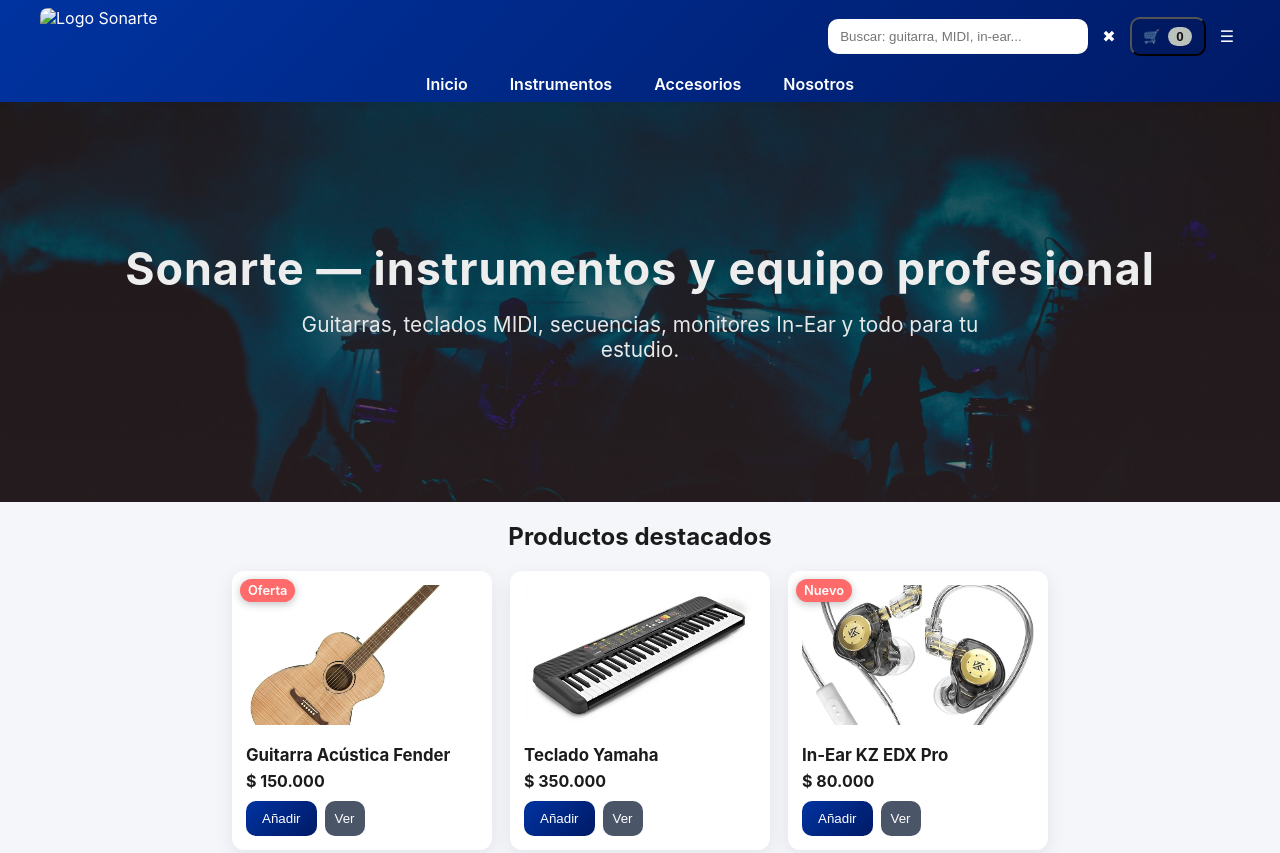
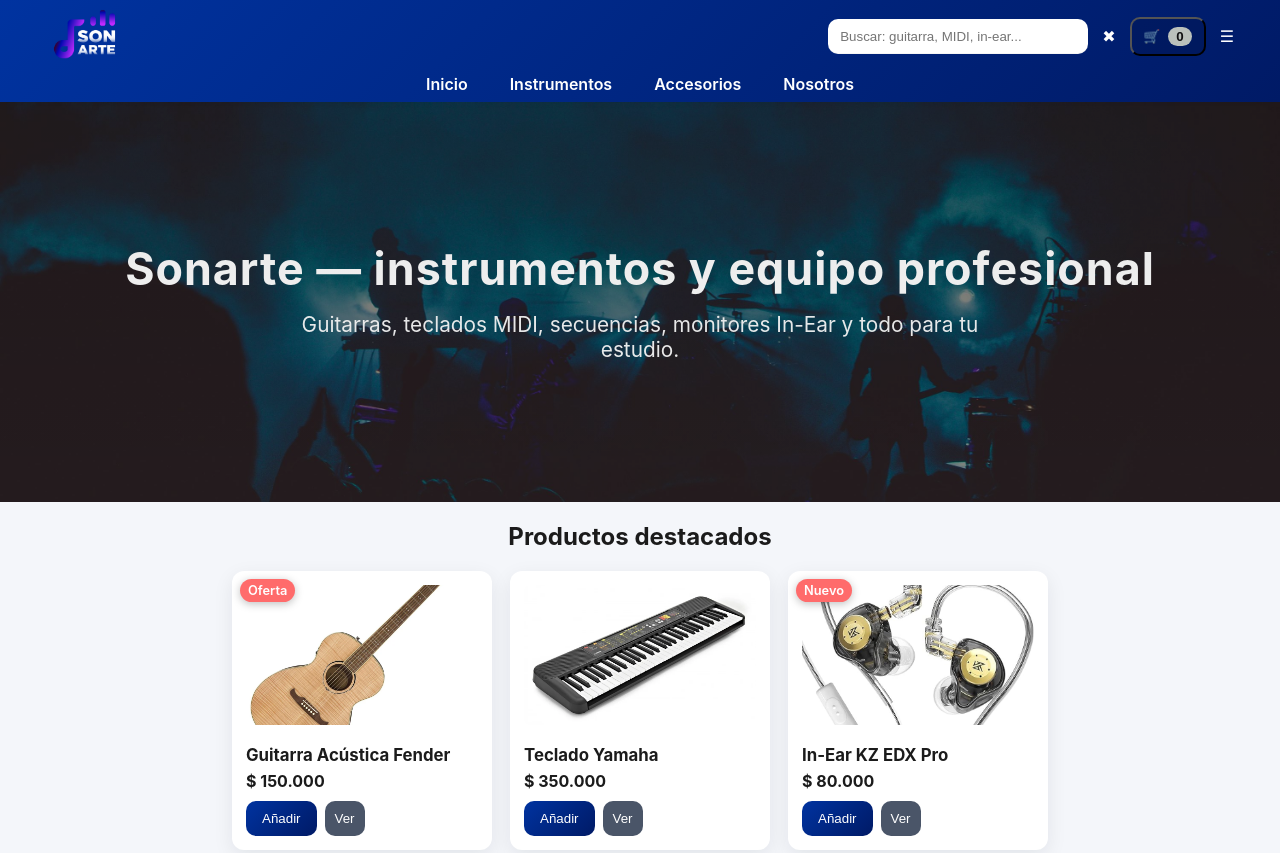
Before and after one commit to sonartemusic/Sonarte-Music, a plain HTML site: page index.html in a window 1280 px wide. Shown: the top 853 px of the page. Drawn offline with Linux system fonts and the light colour scheme; files whose address does not match are found by name.

Commit message:
Update index.html

```diff
--- a/index.html
+++ b/index.html
@@ -13,7 +13,7 @@
     <header class="site-header" role="banner">
       <div class="topbar">
         <div class="brand" id="brand">
-          <img src="img/logo.png" alt="Logo Sonarte" class="logo" />
+          <img src="logo.png" alt="Logo Sonarte" class="logo" />
           <span class="sr-only">Sonarte - Tienda de instrumentos</span>
         </div>
 
```
